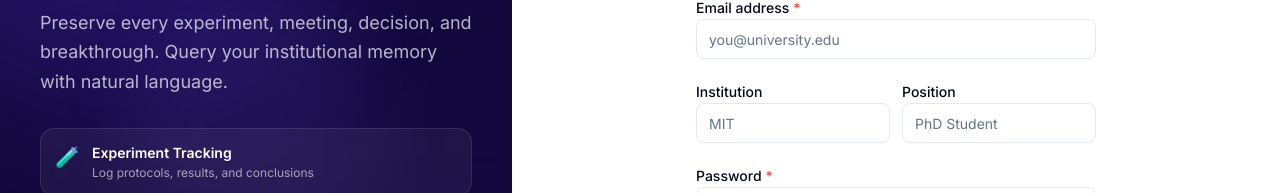
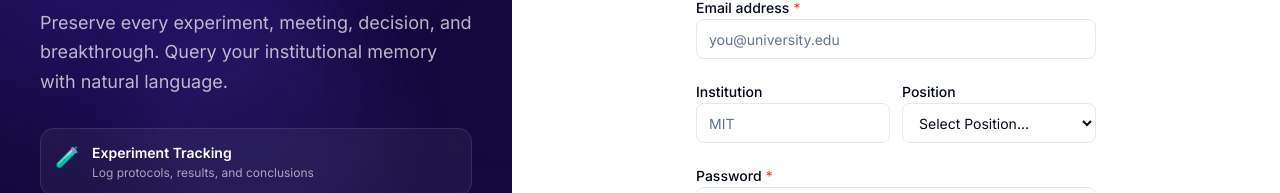
Before and after one commit to prajwal-016/research-mind, a React (Vite) app: page /auth/register in a window 1280 px wide. Shown: the part 266-459 px from the top of the page. Built offline with nearby package versions, Linux system fonts and the light colour scheme.

Commit message:
Convert Position input field to a picklist dropdown on registration

```diff
--- a/src/pages/auth/RegisterPage.jsx
+++ b/src/pages/auth/RegisterPage.jsx
@@ -146,11 +146,23 @@ export default function RegisterPage() {
             />
           </FormField>
           <FormField id="position" label="Position" error={errors.position?.message}>
-            <Input
+            <select
               id="position"
-              placeholder="PhD Student"
+              className="flex h-10 w-full rounded-md border border-input bg-background px-3 py-2 text-sm ring-offset-background file:border-0 file:bg-transparent file:text-sm file:font-medium placeholder:text-muted-foreground focus-visible:outline-none focus-visible:ring-2 focus-visible:ring-ring focus-visible:ring-offset-2 disabled:cursor-not-allowed disabled:opacity-50"
               {...register('position')}
-            />
+            >
+              <option value="">Select Position...</option>
+              <option value="Professor">Professor</option>
+              <option value="Associate Professor">Associate Professor</option>
+              <option value="Assistant Professor">Assistant Professor</option>
+              <option value="PI">Principal Investigator (PI)</option>
+              <option value="Postdoctoral Researcher">Postdoctoral Researcher</option>
+              <option value="PhD Student">PhD Student</option>
+              <option value="PhD Research Scholar">PhD Research Scholar</option>
+              <option value="Master's Student">Master's Student</option>
+              <option value="Research Assistant">Research Assistant</option>
+              <option value="Undergraduate Student">Undergraduate Student</option>
+            </select>
           </FormField>
         </div>
 
```
